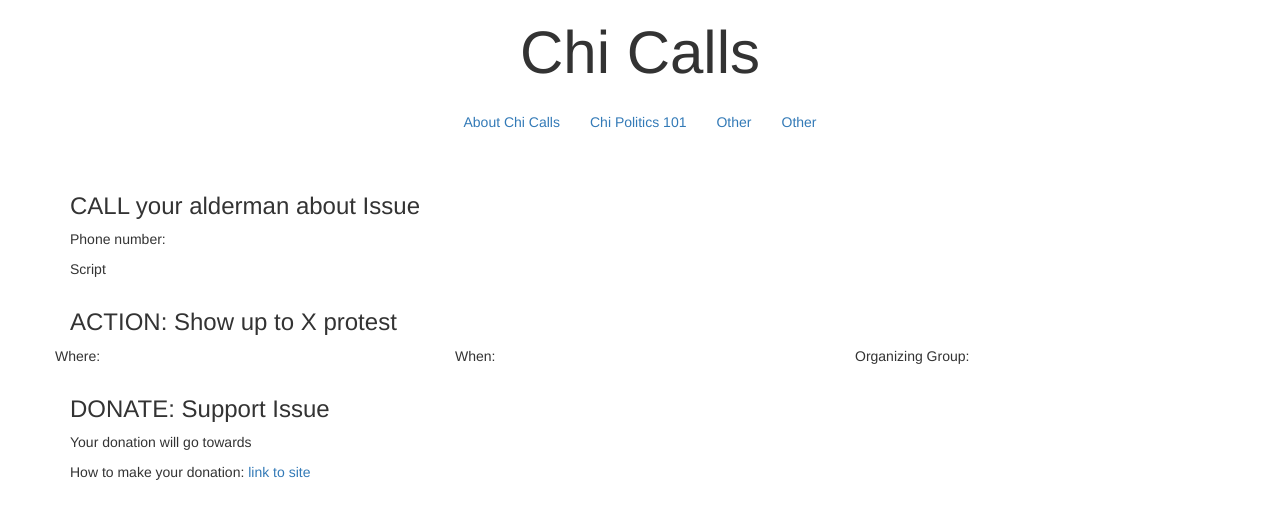
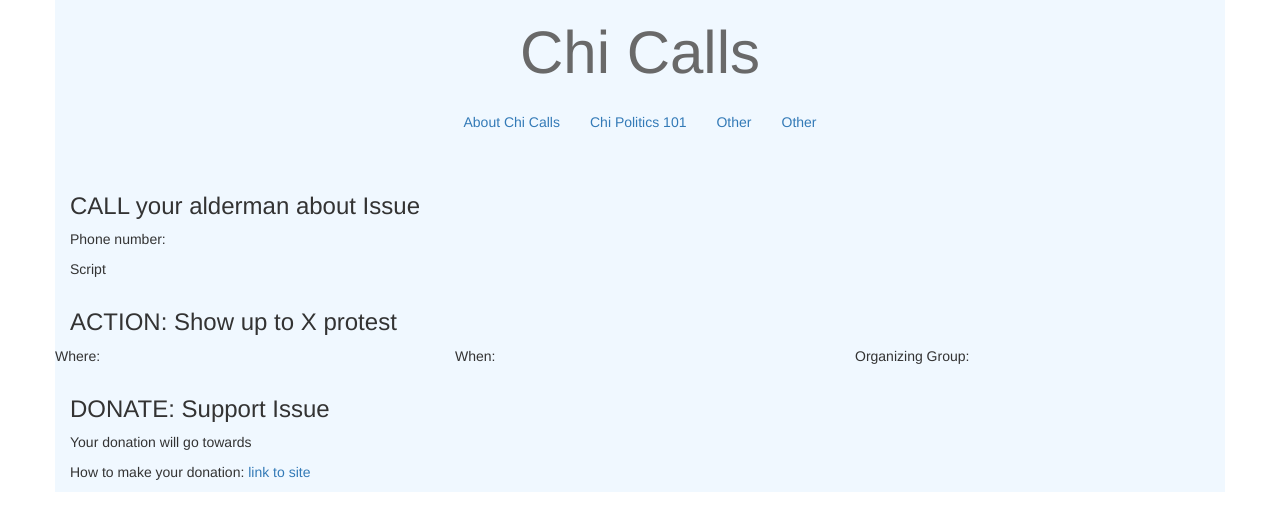
Before and after one commit to rebeccafishman/No2BlueLivesOrdinance, a Jekyll site: the page built from issue.md, in a window 1280 px wide. Shown: the top 531 px of the page. Built offline with Jekyll 4.4.1, drawn with Linux system fonts in a browser that asks for light colours.

Commit message:
Added stylings

```diff
--- a/css/styles.css
+++ b/css/styles.css
@@ -1,5 +1,8 @@
 #logo {
   width: 500px;
+}
+body .mainContainer {
+  background-color: #F0F8FF;
 }
 body .mainContainer .header div h1 {
   font-size: 60px;
@@ -33,3 +36,17 @@ body .issueRow {
 body .issueRow .issueList {
   text-align: left;
 }
+body h1 {
+  color: #696969;
+  text-align: center;
+}
+body p1 {
+  color: #FE5A5A;
+  font-family: verdana;
+  font-size: 20px;
+}
+body p2 {
+  color: skyblue;
+  font-family: verdana;
+  font-size: 15px;
+}
```
Also changed, not shown: css/styles.less (+15 -0 lines).
